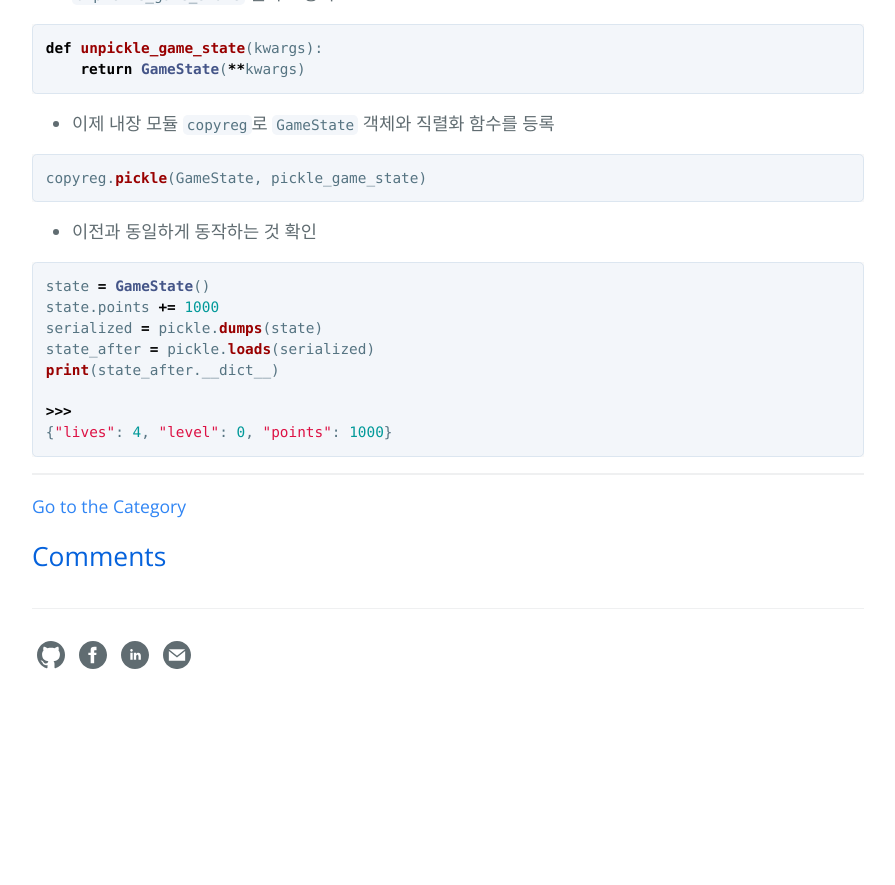
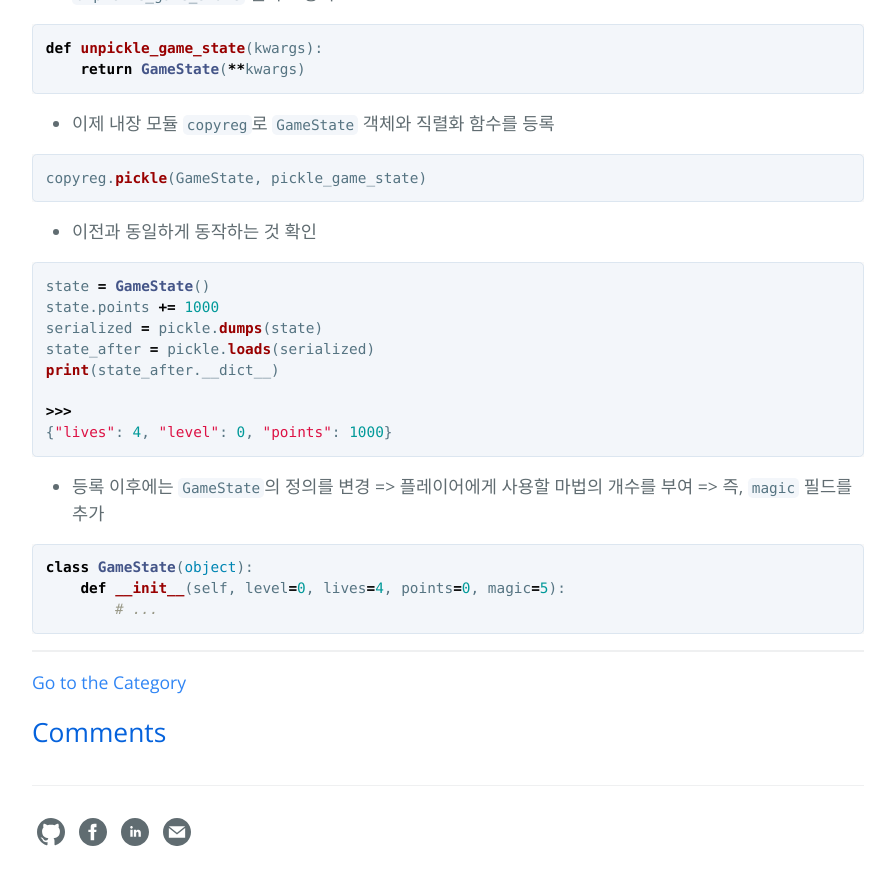
Before and after one commit to hcnoh/hcnoh.github.io, a Jekyll site: the page built from _posts/2018-10-25-effective-python-way44.md, in a window 1280 px wide and 900 px high, scrolled down 3134 px. Shown: the top 885 px of the window, without its empty margins (192-1087 px from the left). Built offline with Jekyll 4.4.1, drawn with Linux system fonts in a browser that asks for light colours; comment, search, counter and statistics services are not loaded; before the commit the page ends 3857 px from its top, so only the background shows below that.

Commit message:
Update 2018-10-25-effective-python-way44.md

````diff
--- a/_posts/2018-10-25-effective-python-way44.md
+++ b/_posts/2018-10-25-effective-python-way44.md
@@ -151,3 +151,11 @@ print(state_after.__dict__)
 >>>
 {"lives": 4, "level": 0, "points": 1000}
 ```
+
+- 등록 이후에는 `GameState`의 정의를 변경 => 플레이어에게 사용할 마법의 개수를 부여 => 즉, `magic` 필드를 추가
+
+```python
+class GameState(object):
+    def __init__(self, level=0, lives=4, points=0, magic=5):
+        # ...
+```
````
